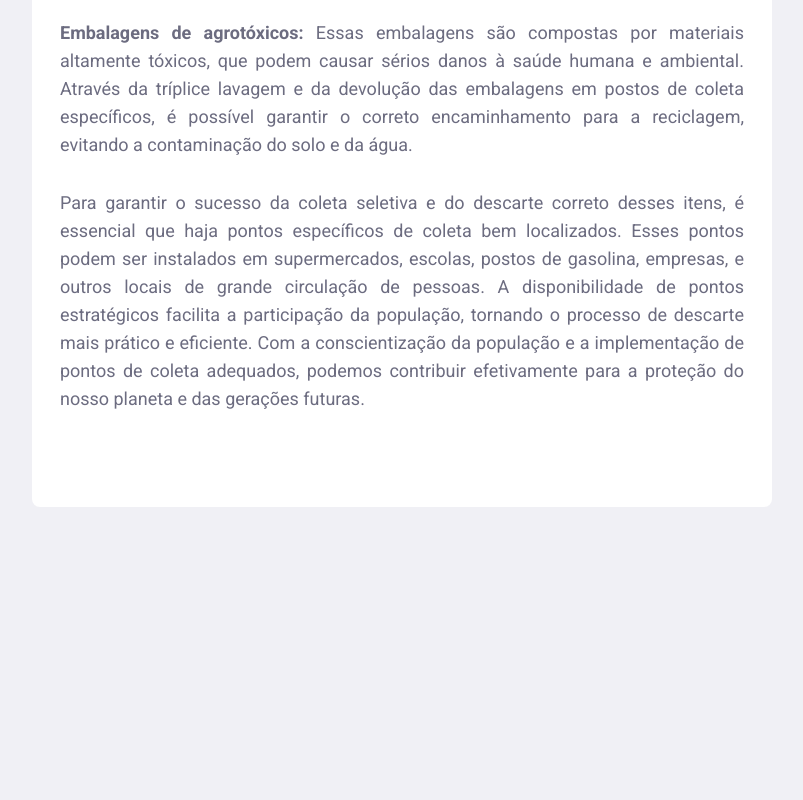
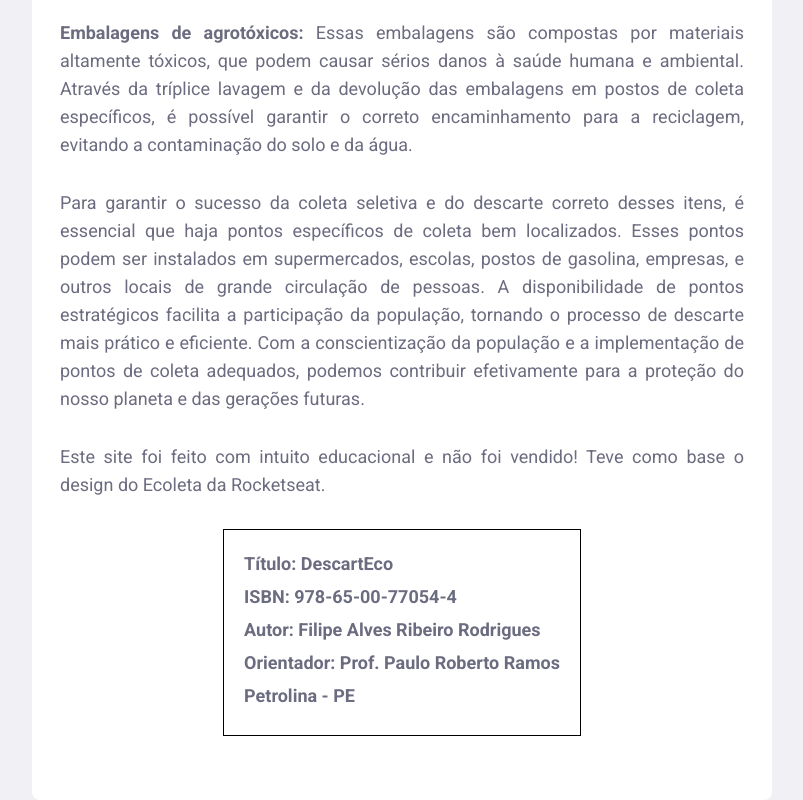
Before and after one commit to filipealvesrr/DescartEco, a website: page src/views/knowMore.html in a window 1280 px wide. Shown: the part 1545-2345 px from the top of the page, without its empty margins (238-1041 px from the left). Before the commit the page ends 2052 px from the top, so only its background shows below. Drawn offline with nearby package versions, Linux system fonts and the light colour scheme; files that its build step writes are made by us from their sources; files whose address does not match are found by name.

Commit message:
Alterações da ficha

```diff
--- a/public/styles/styleAboutUs.css
+++ b/public/styles/styleAboutUs.css
@@ -72,6 +72,21 @@
     color: #0C540B;
 }
 
+.ficha {
+    display: flex;
+    justify-content: center;
+}
+
+.content-ficha {
+    border: 1px solid #000;
+    padding: 20px;
+
+}
+
+.content-ficha p {
+    margin-bottom: 5px;
+}
+
 /* Responsividade */
 
 @media (max-width: 1050px) {
--- a/public/styles/styleCollectionPoints.css
+++ b/public/styles/styleCollectionPoints.css
@@ -86,6 +86,10 @@
     display: flex;
     flex-direction: column;
     gap: 8px;
+}
+
+.footer-info a:hover {
+    color: #542ca3;
 }
 
 /* Responsividade */
--- a/src/server.js
+++ b/src/server.js
@@ -85,4 +85,4 @@ descartEco.get("/know-more", (req, res) => {
 });
 
 
-descartEco.listen(4000);
+descartEco.listen(2000);
--- a/src/views/knowMore.html
+++ b/src/views/knowMore.html
@@ -60,6 +60,17 @@
                 coleta adequados, podemos contribuir efetivamente para a proteção do nosso planeta e das gerações
                 futuras.
             </p>
+            <p>Este site foi feito com intuito educacional e não foi vendido! Teve como base o design do Ecoleta da Rocketseat.
+            </p>
+            <div class="ficha">
+                <div class="content-ficha">
+                    <p><strong>Título: DescartEco</strong></p>
+                    <p><strong>ISBN: 978-65-00-77054-4</strong></p>
+                    <p><strong>Autor: Filipe Alves Ribeiro Rodrigues</strong></p>
+                    <p><strong>Orientador: Prof. Paulo Roberto Ramos</strong></p>
+                    <p><strong>Petrolina - PE</strong></p>
+                </div>
+            </div>
         </section>
     </div>
 {% endblock content %}
```
Also changed, not shown: src/views/collectionPoints.html (+0 -3 lines).
